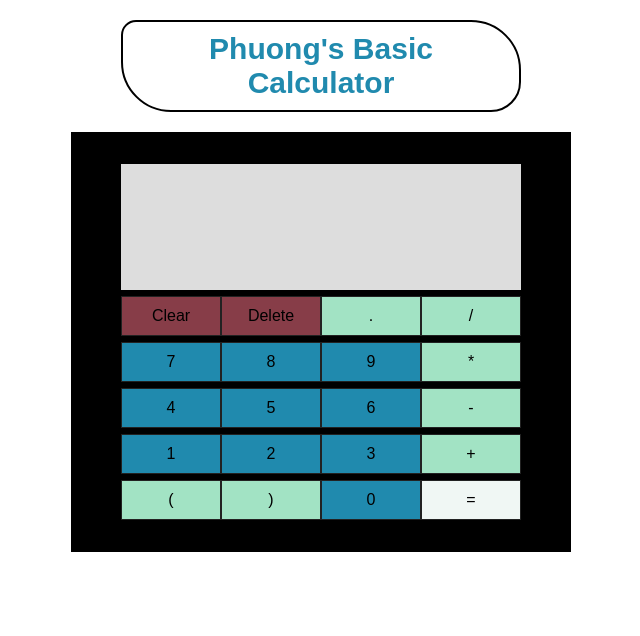
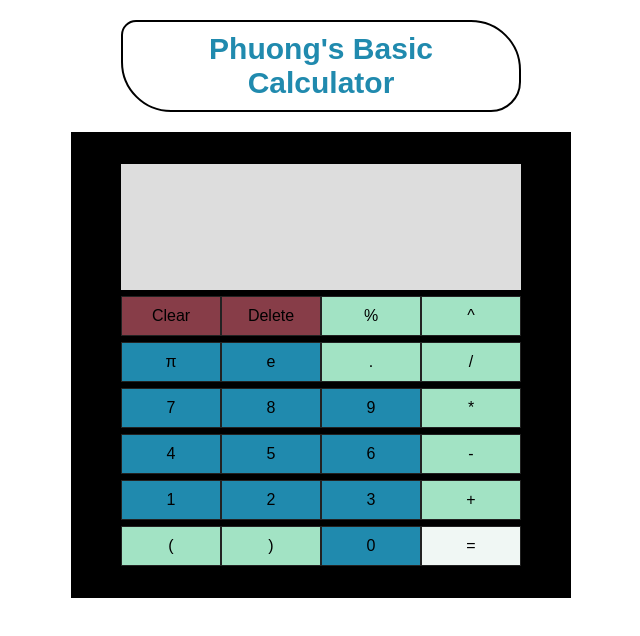
Before and after one commit to phuong0/reactJS-calculator, a React (Create React App) app: page / in a window 1280 px wide. Shown: the top 636 px of the page, without its empty margins (319-959 px from the left). Built offline with nearby package versions, Linux system fonts and the light colour scheme.

Commit message:
added more buttons can change display screen css and maybe add more pics on the side to make the website look fuller

```diff
--- a/src/App.js
+++ b/src/App.js
@@ -37,6 +37,28 @@ export default function App() {
             <div>
               <Button class="mistake" label={"Clear"} clicked={clearInput} />
               <Button class="mistake" label={"Delete"} clicked={deleteInput} />
+              <Button
+                class="operators"
+                label={"%"}
+                clicked={() => eachInput("%")}
+              />
+              <Button
+                class="operators"
+                label={"^"}
+                clicked={() => eachInput("**")}
+              />
+            </div>
+            <div>
+              <Button
+                class="nums"
+                label={"π"}
+                clicked={() => eachInput(Math.PI)}
+              />
+              <Button
+                class="nums"
+                label={"e"}
+                clicked={() => eachInput(Math.E)}
+              />
               <Button
                 class="operators"
                 label={"."}
```
